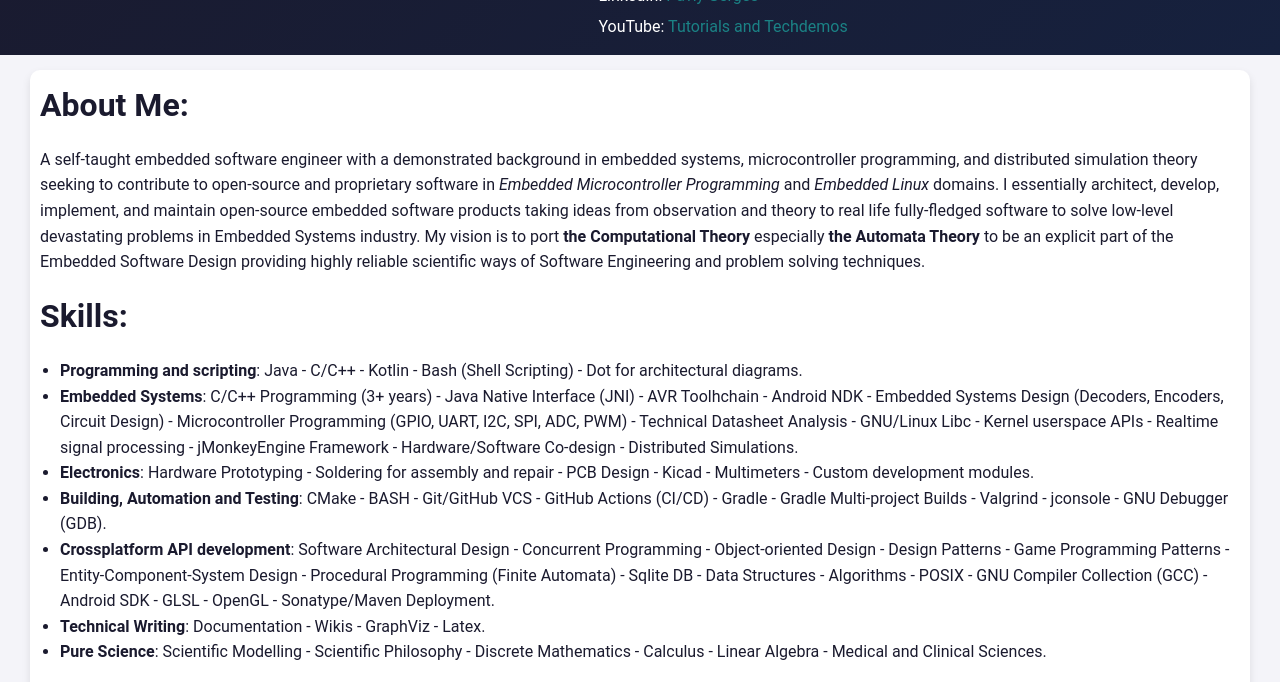
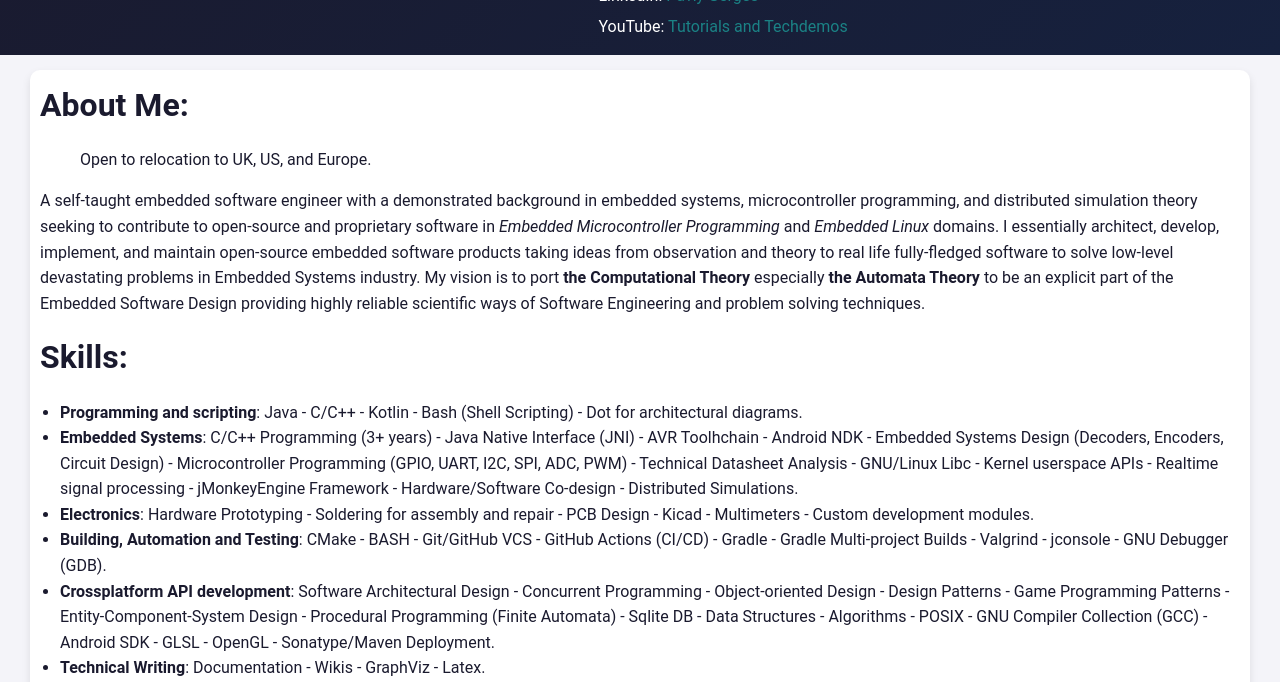
Before and after one commit to pavly-gerges/pavly-gerges, a Jekyll site: the page built from resume/index.md, in a window 1280 px wide and 900 px high, cut to the strip 218-900 px from the top of the window. Built offline with Jekyll 4.4.1, drawn with Linux system fonts in a browser that asks for light colours; our own code applies the rules of GitHub Pages for plain Markdown files.

Commit message:
Update index.md

```diff
--- a/resume/index.md
+++ b/resume/index.md
@@ -1,4 +1,6 @@
 # About Me:
+> Open to relocation to UK, US, and Europe.
+
 A self-taught embedded software engineer with a demonstrated background in embedded systems, microcontroller programming, and distributed simulation theory seeking to contribute to open-source and proprietary software in _Embedded Microcontroller Programming_ and _Embedded Linux_ domains. I essentially architect, develop, implement, and maintain open-source embedded software products taking ideas from observation and theory to real life fully-fledged software to solve low-level devastating problems in Embedded Systems industry. My vision is to port **the Computational Theory** especially **the Automata Theory** to be an explicit part of the Embedded Software Design providing highly reliable scientific ways of Software Engineering and problem solving techniques.
 
 # Skills:
```
